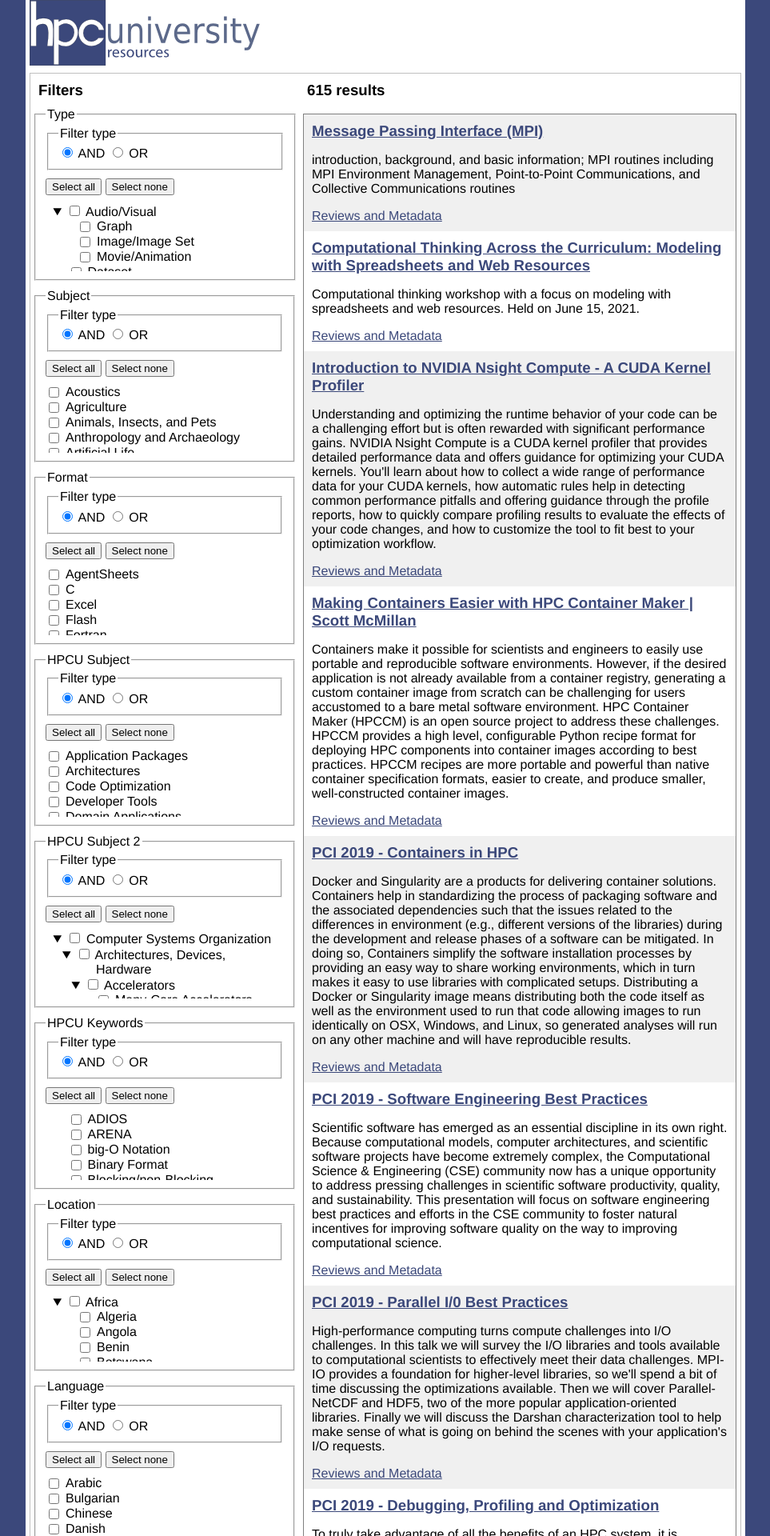
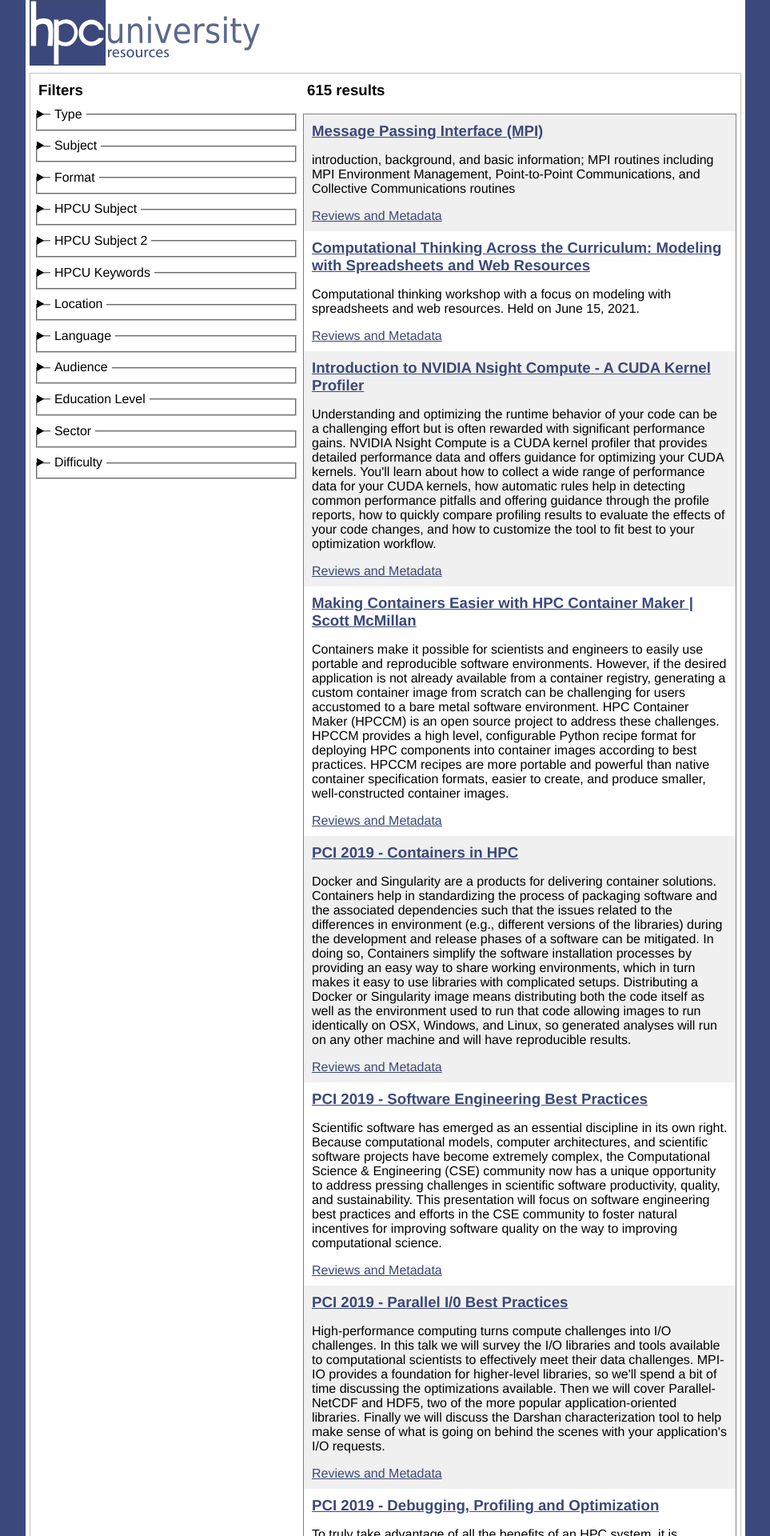
Before and after one commit to shodor-education/hpcu, a Jekyll site: the page built from collections/_single-pages/resources/search.html, in a window 1280 px wide. Shown: the top 1920 px of the page at 80% size, without its empty margins (158-1121 px from the left). Built offline with Jekyll 4.4.1, drawn with Linux system fonts in a browser that asks for light colours; some of the changed text lies outside the part shown.

Commit message:
Collapse filters and make style more consistent.

```diff
--- a/_includes/browse-filter-tree.html
+++ b/_includes/browse-filter-tree.html
@@ -5,7 +5,7 @@
   endcapture %}
   <li>
     {% if filter-value[1] != null %}
-      <details open>
+      <details>
         <summary>
     {% else %}
       <div class="checkbox">
--- a/_includes/browse-filter.html
+++ b/_includes/browse-filter.html
@@ -1,7 +1,9 @@
 {% assign heading-slug = include.heading | slugify %}
-<fieldset class="filter">
-  <legend>{{ include.heading }}</legend>
-  <fieldset>
+<details class="filter">
+  <summary class="filter-summary">
+    <div>{{ include.heading }}</div>
+  </summary>
+  <fieldset class="filter-type">
     <legend>Filter type</legend>
     <input
       type="radio"
@@ -30,14 +32,15 @@
         Select none
     </button>
   </div>
-  <div class="options">
-    {% if include.tree %}
+  {% if include.tree %}
+    <div class="options tree">
       {% include browse-filter-tree.html
         filter-key=heading-slug
         filter-values=include.options
         checkbox-group-name=checkbox-group-name
       %}
-    {% else %}
+  {% else %}
+    <div class="options flat">
       {% for option in include.options %}
         {% assign option-slug = option | slugify %}
         <div class="checkbox">
@@ -55,4 +58,4 @@
       {% endfor %}
     {% endif %}
   </div>
-</fieldset>
+</details>
--- a/_sass/pages/_resources-search.scss
+++ b/_sass/pages/_resources-search.scss
@@ -12,7 +12,35 @@
     width: 326px;
 
     .filter {
-      margin: 10px 0 0 0;
+      border-color: rgb(192, 192, 192);
+      border-image: initial;
+      border-style: groove;
+      border-width: 2px;
+      margin-inline-start: 2px;
+      margin-inline-end: 2px;
+      margin-top: 18px;
+      min-inline-size: min-content;
+      padding-block-start: 0.35em;
+      padding-block-end: 0.625em;
+      padding-inline-start: 0.75em;
+      padding-inline-end: 0.75em;
+      width: 298px;
+
+      .filter-summary {
+        cursor: pointer;
+        margin-left: -13px;
+        margin-top: -1em;
+
+        & > div {
+          background-color: white;
+          display: inline-block;
+          padding: 0 5px;
+        }
+      }
+
+      .filter-type {
+        margin-top: 5px;
+      }
 
       .select-all-none {
         margin-top: 10px;
@@ -22,6 +50,10 @@
         height: 85px;
         margin-top: 10px;
         overflow-y: scroll;
+
+        &.flat {
+          margin-left: 27px;
+        }
 
         .browse-filter-tree {
           list-style-type: none;
@@ -33,7 +65,7 @@
               margin-left: -16px;
 
               summary {
-                text-indent: -42px;
+                text-indent: -41px;
                 padding-left: 40px;
               }
             }
@@ -58,7 +90,7 @@
 
     #results {
       border: 1px solid gray;
-      height: 2705px;
+      height: 2693px;
       margin-top: 18px;
       overflow-y: scroll;
       word-wrap: break-word;
```
